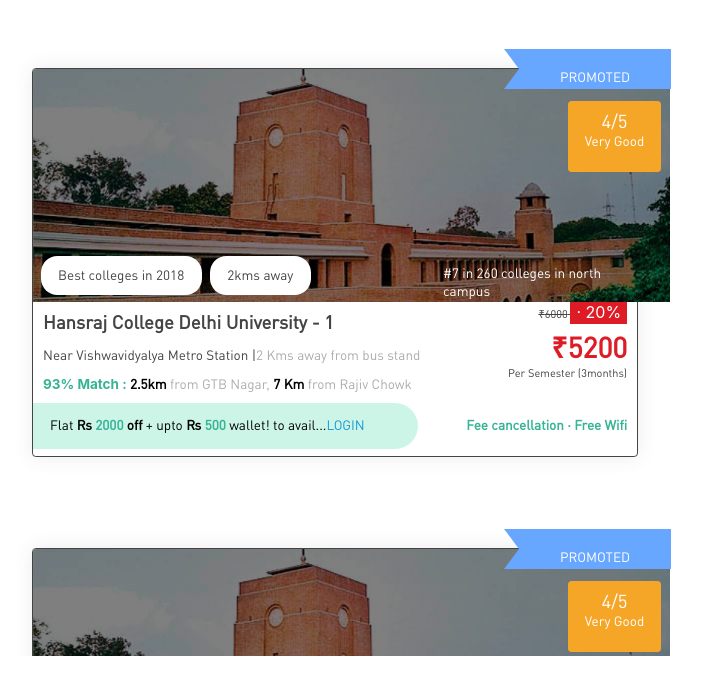
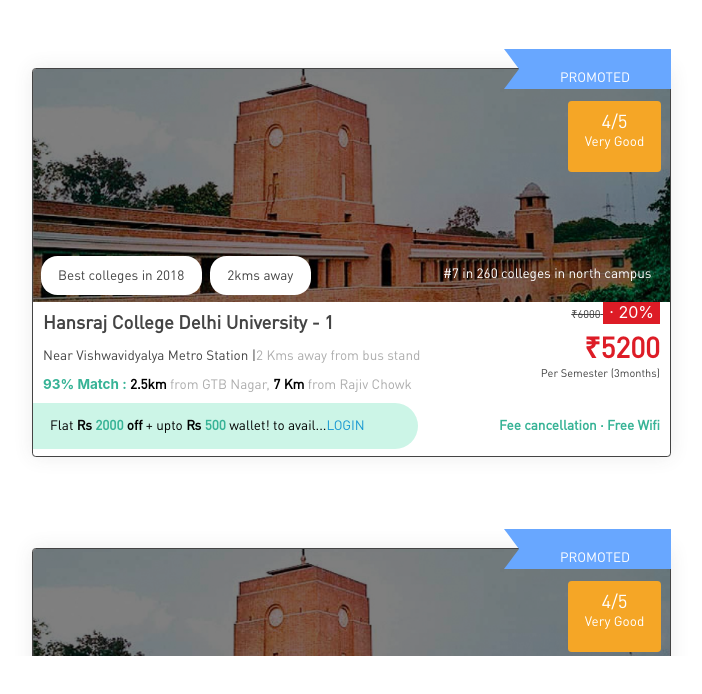
Before and after one commit to AnubhavJohri/college-listing-app, a React (Create React App) app: page /home in a window 1280 px wide. Shown: the top 694 px of the page, without its empty margins (3-705 px from the left). Built offline with nearby package versions, Linux system fonts and the light colour scheme.

Commit message:
CSS width adjust issure resolved

```diff
--- a/src/Components/Common/CSS/CollegeCard.css
+++ b/src/Components/Common/CSS/CollegeCard.css
@@ -1,6 +1,7 @@
 .cardparentcontainer {
     width: 47.2%;
     height: 377px;
+    min-width: 637px;
     margin: 68px 0px 23px 35px;
     padding: 0 0 10px;
     border-radius: 3.8px;
```
